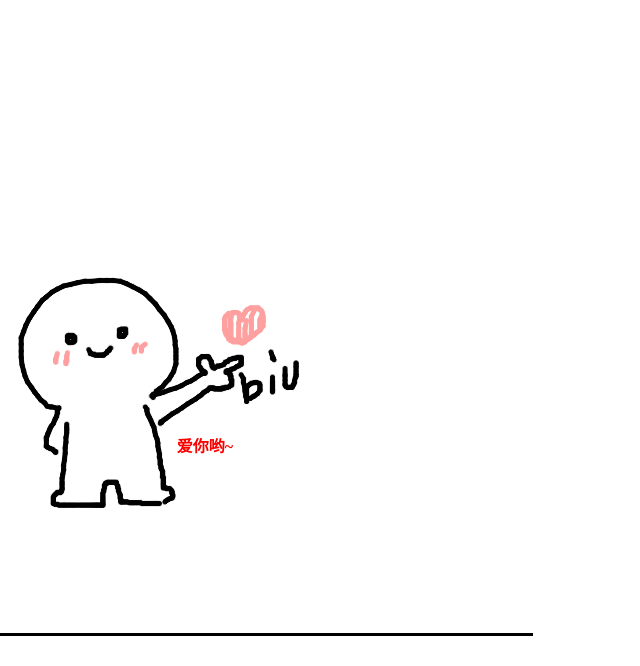
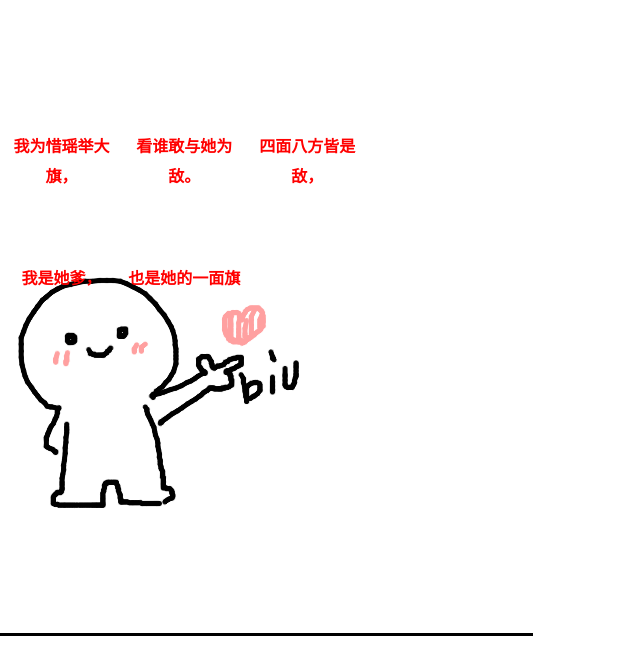
Before and after one commit to wabicai/resume.github.io, a plain HTML site: page blog/覃惜瑶/index.html in a window 1280 px wide. Shown: the part 137-803 px from the top of the page, without its empty margins (0-640 px from the left). Drawn offline with Linux system fonts and the light colour scheme.

Commit message:
fix:修改样式

```diff
--- a/blog/覃惜瑶/css/love.css
+++ b/blog/覃惜瑶/css/love.css
@@ -172,6 +172,9 @@ body {
     text-align: center;
     color: #FF0000;
     font-weight: bolder;
+    display: flex;
+    flex-wrap: wrap;
+    margin-bottom: 300px;
 }
 
 .copyright div {
--- a/blog/覃惜瑶/index.html
+++ b/blog/覃惜瑶/index.html
@@ -34,7 +34,11 @@
         </div>
 
         <div class="copyright">
-            <div id="author">爱你哟~</div>
+            <div id="author">我为惜瑶举大旗，</div>
+            <div id="author">看谁敢与她为敌。</div>
+            <div id="author">四面八方皆是敌，</div>
+            <div id="author">我是她爹，</div>
+            <div id="author">也是她的一面旗</div>
         </div>
     </div>
 
```
